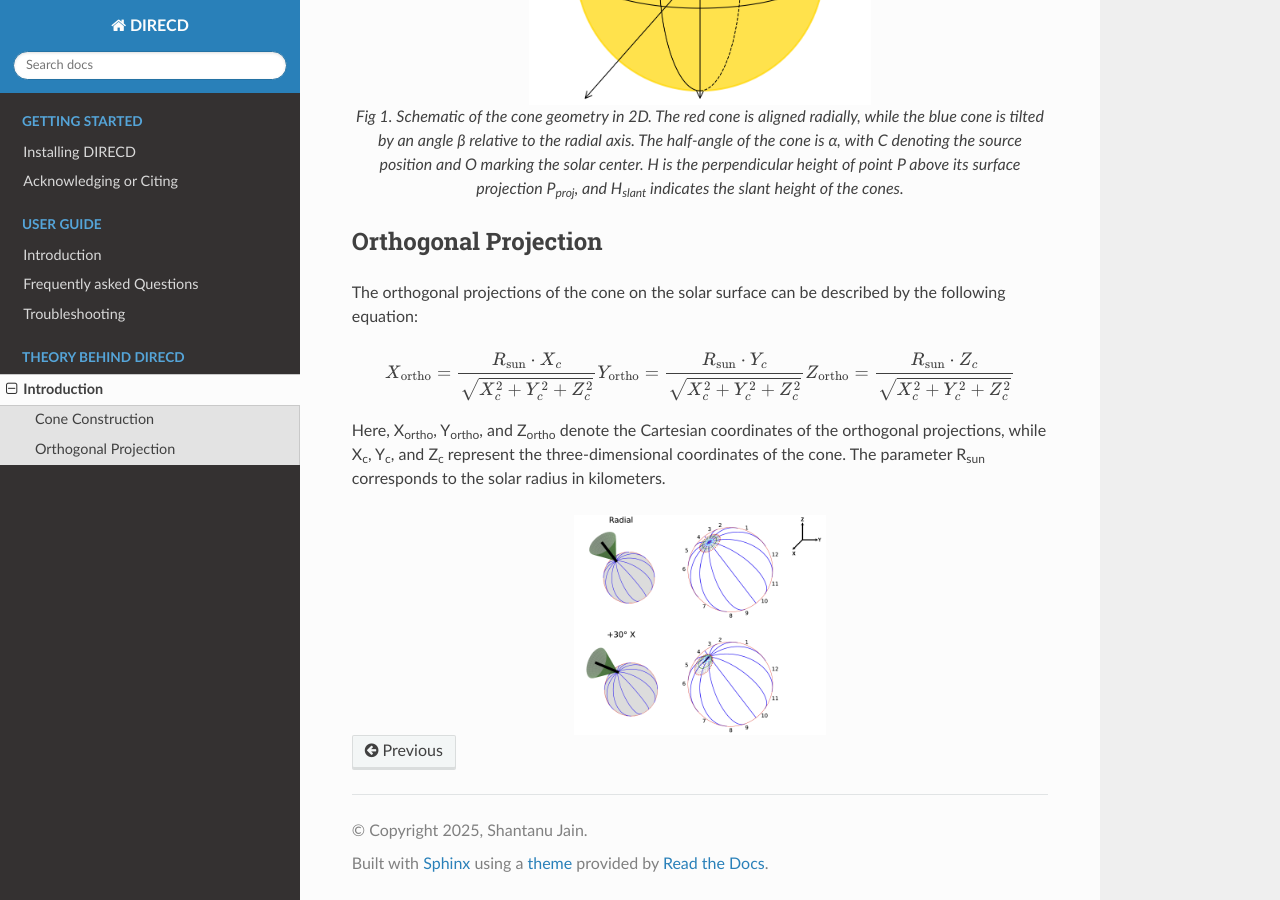
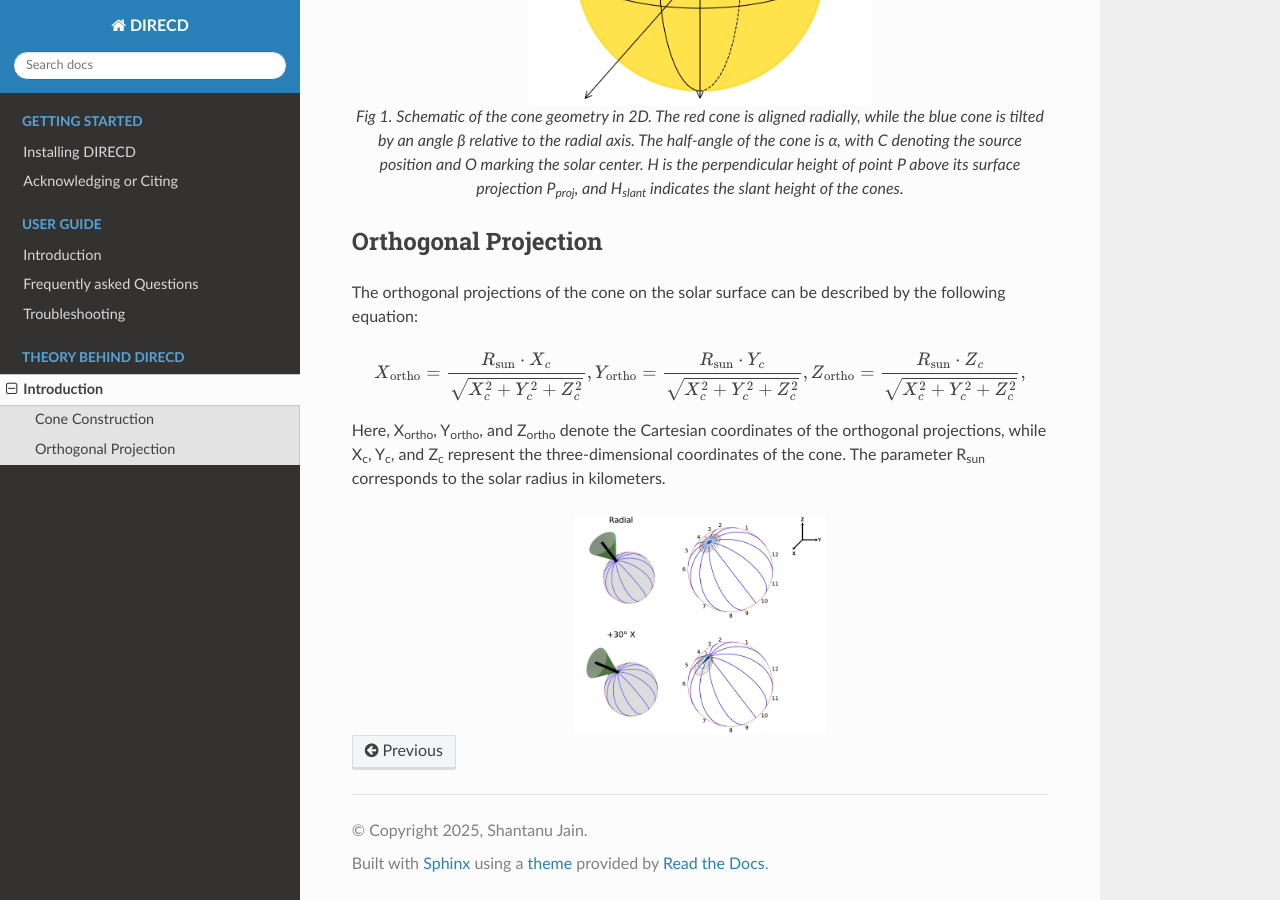
Before and after one commit to jain-shantanu/DIRECD_soft, a Sphinx documentation site: the page built from source/Theory.rst, in a window 1280 px wide and 900 px high, scrolled down 1274 px. Built offline with Sphinx 7.4.7 and the Read the Docs theme 3.1.0, drawn with Linux system fonts in a browser that asks for light colours.

```diff
--- a/source/Theory.rst
+++ b/source/Theory.rst
@@ -54,9 +54,9 @@ The orthogonal projections of the cone on the solar surface can be described by
 
 .. math::
 
-    X_{\text{ortho}} = \frac{R_{\text{sun}} \cdot X_c}{\sqrt{X_c^2 + Y_c^2 + Z_c^2}}
-    Y_{\text{ortho}} = \frac{R_{\text{sun}} \cdot Y_c}{\sqrt{X_c^2 + Y_c^2 + Z_c^2}}
-    Z_{\text{ortho}} = \frac{R_{\text{sun}} \cdot Z_c}{\sqrt{X_c^2 + Y_c^2 + Z_c^2}}
+    X_{\text{ortho}} = \frac{R_{\text{sun}} \cdot X_c}{\sqrt{X_c^2 + Y_c^2 + Z_c^2}},
+    Y_{\text{ortho}} = \frac{R_{\text{sun}} \cdot Y_c}{\sqrt{X_c^2 + Y_c^2 + Z_c^2}},
+    Z_{\text{ortho}} = \frac{R_{\text{sun}} \cdot Z_c}{\sqrt{X_c^2 + Y_c^2 + Z_c^2}},
 
 
 Here, X\ :sub:`ortho`,  Y\ :sub:`ortho`, and  Z\ :sub:`ortho` denote the Cartesian coordinates of the orthogonal
```
